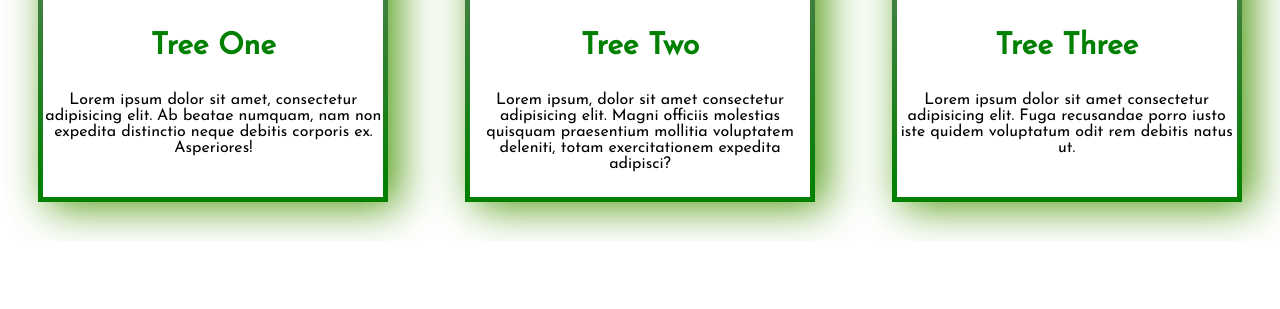
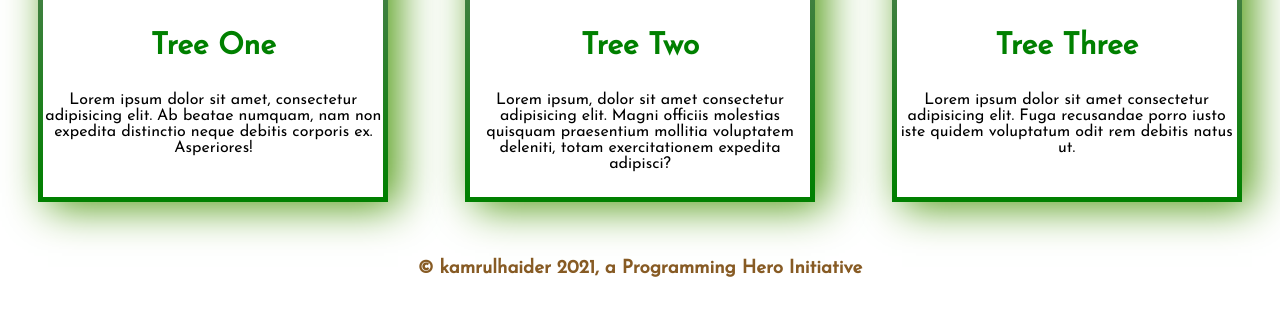
Before and after one commit to kamrulhaider/tea-tree-project, a plain HTML site: page index.html in a window 1280 px wide. Shown: the part 1420-1729 px from the top of the page. Before the commit the page ends 1661 px from the top, so only its background shows below. Drawn offline with Linux system fonts and the light colour scheme.

Commit message:
footer added

```diff
--- a/index.html
+++ b/index.html
@@ -58,6 +58,9 @@
             </div>
         </div>
     </section>
+    <footer>
+        <h3>© kamrulhaider 2021, a Programming Hero Initiative</h3>
+    </footer>
 </body>
 
 </html>
--- a/style.css
+++ b/style.css
@@ -78,3 +78,10 @@ h2 {
 .tree-box p {
   text-align: center;
 }
+footer {
+  height: 50px;
+  text-align: center;
+}
+footer h3 {
+  color: #875b24;
+}
```
